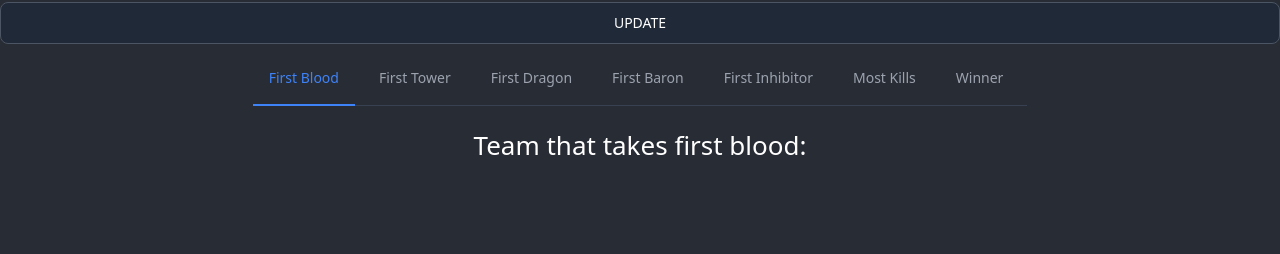
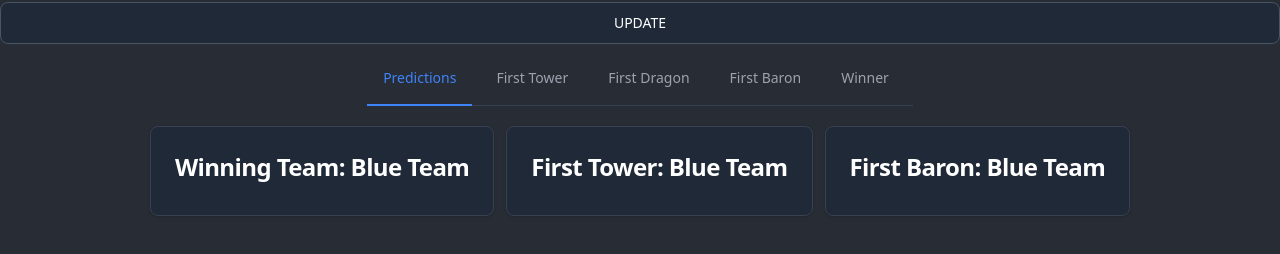
Before and after one commit to khaliloualdchaib/Pro-League-of-Legends-Prediction-Tool, a React (Create React App) app in the folder dashboard/: page / in a window 1280 px wide. Shown: the part 148-402 px from the top of the page. Built offline with nearby package versions, Linux system fonts and the light colour scheme; no server answers.

Commit message:
important feature ranking

```diff
--- a/dashboard/src/App.js
+++ b/dashboard/src/App.js
@@ -3,19 +3,18 @@ import React from "react";
 import { BrowserRouter as Router, Routes, Route } from "react-router-dom";
 import ClickProvider from "./components/ClickContext";
 import MainTabs from "./components/mainTabs";
-import FirstBlood from "./pages/firstBlood";
 import FirstTower from "./pages/firstTower";
 import FirstBaron from "./pages/firstBaron";
 import FirstDragon from "./pages/firstDragon";
-import FirstInhibitor from "./pages/firstInhibitor";
-import MostKills from "./pages/mostKills";
 import WinPage from "./pages/win";
 import Input from "./components/input";
 import "./App.css";
-
+import Predictions from "./pages/predictions";
+import ResponseProvider from "./components/ResponseContext";
 function App() {
   return (
     <ClickProvider>
+      <ResponseProvider>
         <Router>
           <div className="App">
             <div className="flex flex-col">
@@ -26,19 +25,17 @@ function App() {
               </div>
               <div className="mt-5">
                 <Routes>
-                <Route path="/" element={<FirstBlood />} />
-                <Route path="/FirstBlood" element={<FirstBlood />} />
+                  <Route path="/" element={<Predictions />} />
                   <Route path="/FirstTower" element={<FirstTower />} />
                   <Route path="/FirstDragon" element={<FirstDragon />} />
                   <Route path="/FirstBaron" element={<FirstBaron />} />
-                <Route path="/FirstInhibitor" element={<FirstInhibitor />} />
-                <Route path="/MostKills" element={<MostKills />} />
                   <Route path="/Winner" element={<WinPage />} />
                 </Routes>
               </div>
             </div>
           </div>
         </Router>
+      </ResponseProvider>
     </ClickProvider>
   );
 }
--- /dev/null
+++ b/dashboard/src/components/ResponseContext.js
@@ -0,0 +1,15 @@
+import React, { createContext, useState } from 'react';
+
+export const ResponseContext = createContext();
+
+const ResponseProvider = ({ children }) => {
+  const [responseData, setResponseData] = useState(null);
+
+  return (
+    <ResponseContext.Provider value={{ responseData, setResponseData }}>
+      {children}
+    </ResponseContext.Provider>
+  );
+};
+
+export default ResponseProvider
--- /dev/null
+++ b/dashboard/src/components/drillDownChart.js
@@ -0,0 +1,93 @@
+import React from "react";
+import Highcharts, { color } from "highcharts";
+import HighchartsReact from "highcharts-react-official";
+import drilldown from "highcharts/modules/drilldown";
+drilldown(Highcharts);
+
+Highcharts.theme = {
+  chart: {
+    backgroundColor: "#282c34",
+  },
+  title: {
+    style: {
+      color: "#E0E0E3",
+      textTransform: "uppercase",
+      fontSize: "20px",
+    },
+  },
+  xAxis: {
+    labels: {
+      style: {
+        color: "#E0E0E3",
+      },
+    },
+  },
+  yAxis: {
+    gridLineColor: "#707073",
+    labels: {
+      style: {
+        color: "#E0E0E3",
+      },
+    },
+  },
+  tooltip: {
+    backgroundColor: "rgba(0, 0, 0)",
+    style: {
+      color: "#F0F0F0",
+    },
+  },
+};
+
+Highcharts.setOptions(Highcharts.theme);
+
+const DrilldownChart = ({ title, importance_data }) => {
+  const options = {
+    chart: {
+      type: "bar",
+    },
+    title: {
+      text: title,
+    },
+    xAxis: {
+      type: "category",
+    },
+    yAxis: {
+      title: {
+        text: "Values",
+      },
+    },
+
+    series: [
+      {
+        name: "Main Chart",
+        showInLegend: false,
+        data: importance_data.map((importance) => ({
+          name: importance.Feature,
+          y: importance.Importance,
+          drilldown: importance.Feature,
+        })),
+      },
+    ],
+    drilldown: {
+      activeAxisLabelStyle: {
+        color: "#12A9DB",
+        textDecoration: "none",
+      },
+      series: importance_data.map((importance) => ({
+        id: importance.Feature,
+        type: "line",
+        name: `${importance.Feature} Details`,
+        showInLegend: false,
+        data: [
+          ["Metric 1", 10], // Placeholder data; replace with actual data
+          ["Metric 2", 5],
+          ["Metric 3", 8],
+        ],
+      })),
+    },
+  };
+
+  return <HighchartsReact highcharts={Highcharts} options={options} />;
+};
+
+export default DrilldownChart;
--- a/dashboard/src/components/input.js
+++ b/dashboard/src/components/input.js
@@ -2,6 +2,8 @@ import React, { useEffect, useState, useContext } from "react";
 import axios from "axios";
 import Autocomplete from "./autoComplete";
 import { ClickContext } from "./ClickContext";
+import { ResponseContext } from "./ResponseContext";
+
 const get_players = async (team) => {
   try {
     const url_players = "http://127.0.0.1:5000/api/players?team=" + team;
@@ -23,7 +25,7 @@ const get_players = async (team) => {
 
 const Input = () => {
   const { setIsClicked } = useContext(ClickContext);
-
+  const { setResponseData } = useContext(ResponseContext);
   const roles = ["Top", "Jungle", "Mid", "Bottom", "Support"];
   const patch = "14.9.1";
   const url_teams = "http://127.0.0.1:5000/api/teams";
@@ -107,7 +109,8 @@ const Input = () => {
 
     try {
       const response = await axios.get(big_url);
-      console.log(response.data);
+      //console.log(response.data);
+      setResponseData(response.data);
     } catch (error) {
       console.error("There was an error with the request:", error);
     }
--- a/dashboard/src/components/mainTabs.js
+++ b/dashboard/src/components/mainTabs.js
@@ -6,12 +6,12 @@ const MainTabs = () => {
   return (
     <div class="text-sm font-medium text-center border-b text-gray-400 border-gray-700">
       <ul class="flex flex-wrap -mb-px">
-        <li class="me-2">
+      <li class="me-2">
           <Link
-            to="/FirstBlood"
-            class={location.pathname === "/FirstBlood" || location.pathname === "/" ? activeTab : normalTab}
+            to="/"
+            class={location.pathname === "/" ? activeTab : normalTab}
           >
-            First Blood
+            Predictions
           </Link>
         </li>
         <li class="me-2">
@@ -40,22 +40,6 @@ const MainTabs = () => {
         </li>
         <li class="me-2">
           <Link
-            to="/FirstInhibitor"
-            class={location.pathname === "/FirstInhibitor" ? activeTab : normalTab}
-          >
-            First Inhibitor
-          </Link>
-        </li>
-        <li class="me-2">
-          <Link
-            to="/MostKills"
-            class={location.pathname === "/MostKills" ? activeTab : normalTab}
-          >
-            Most Kills
-          </Link>
-        </li>
-        <li class="me-2">
-          <Link
             to="/Winner"
             class={location.pathname === "/Winner" ? activeTab : normalTab}
           >
--- a/dashboard/src/pages/firstBlood.js
+++ /dev/null
@@ -1,9 +0,0 @@
-const FirstBlood = () => {
-  return (
-    <div>
-      <h1>Team that takes first blood: </h1>
-    </div>
-  );
-};
-
-export default FirstBlood;
--- a/dashboard/src/pages/firstInhibitor.js
+++ /dev/null
@@ -1,9 +0,0 @@
-const FirstInhibitor = () => {
-  return (
-    <div>
-      <h1>Team that takes first inhibitor: </h1>
-    </div>
-  );
-};
-
-export default FirstInhibitor;
--- /dev/null
+++ b/dashboard/src/pages/predictions.js
@@ -0,0 +1,102 @@
+import React, { useState, useContext, useEffect } from "react";
+import { Link } from "react-router-dom";
+import DrilldownChart from "../components/drillDownChart";
+import { ResponseContext } from "../components/ResponseContext";
+import { ClickContext } from "../components/ClickContext";
+
+const Predictions = () => {
+  const winTeam = "Winning Team Feature Ranking"
+  const firstTower =  "First Tower Feature Ranking"
+  const firstBaron = "First Baron Feature Ranking"
+
+  const [chartTitle, setChartTitle] = useState(winTeam);
+  const { responseData } = useContext(ResponseContext);
+  const { isClicked } = useContext(ClickContext);
+
+  const [importance, setImportance] = useState([]);
+
+
+
+  useEffect(() => {
+    const init = () => {
+      if (isClicked && responseData) {
+        const data = responseData.predictions.importance["result"];
+        data.sort((a, b) => b.Importance - a.Importance);
+
+        const topFeatures = data.slice(0, 10);
+        setImportance(topFeatures);
+      }
+    };
+    init();
+  }, [isClicked, responseData]);
+
+  const handleSetChartTitle = (title) => () => {
+    if (responseData && isClicked) {
+      if (title === winTeam) {
+        const data = responseData.predictions.importance["result"];
+        data.sort((a, b) => b.Importance - a.Importance);
+
+        const topFeatures = data.slice(0, 10);
+        setImportance(topFeatures);
+      } else if (title === firstTower) {
+        const data = responseData.predictions.importance["firsttower"];
+        data.sort((a, b) => b.Importance - a.Importance);
+
+        const topFeatures = data.slice(0, 10);
+        setImportance(topFeatures);
+      } else if (title === firstBaron) {
+        const data = responseData.predictions.importance["firstbaron"];
+        data.sort((a, b) => b.Importance - a.Importance);
+
+        const topFeatures = data.slice(0, 10);
+        setImportance(topFeatures);
+      }
+    }
+    setChartTitle(title);
+  };
+
+  return (
+    <div className="flex flex-col">
+      <div className="flex flex-nowrap justify-center gap-3">
+        <div>
+          <Link
+            onClick={handleSetChartTitle(winTeam)}
+            to="/"
+            className="block max-w-sm p-6 border rounded-lg shadow bg-gray-800 border-gray-700 hover:bg-gray-700"
+          >
+            <h5 className="mb-2 text-2xl font-bold tracking-tight text-white">
+              Winning Team: Blue Team
+            </h5>
+          </Link>
+        </div>
+        <div>
+          <Link
+            onClick={handleSetChartTitle(firstTower)}
+            to="/"
+            className="block max-w-sm p-6 border rounded-lg shadow bg-gray-800 border-gray-700 hover:bg-gray-700"
+          >
+            <h5 className="mb-2 text-2xl font-bold tracking-tight text-white">
+              First Tower: Blue Team
+            </h5>
+          </Link>
+        </div>
+        <div>
+          <Link
+            onClick={handleSetChartTitle(firstBaron)}
+            to="/"
+            className="block max-w-sm p-6 border rounded-lg shadow bg-gray-800 border-gray-700 hover:bg-gray-700"
+          >
+            <h5 className="mb-2 text-2xl font-bold tracking-tight text-white">
+              First Baron: Blue Team
+            </h5>
+          </Link>
+        </div>
+      </div>
+      {importance.length > 0 && (
+        <DrilldownChart title={chartTitle} importance_data={importance} />
+      )}
+    </div>
+  );
+};
+
+export default Predictions;
```
Also changed, not shown: dashboard/src/pages/mostKills.js (deleted, +0 -158 lines), 2 other files (tests, documents, lock files or other folders). Lines whose indentation alone changed are shown as unchanged.
